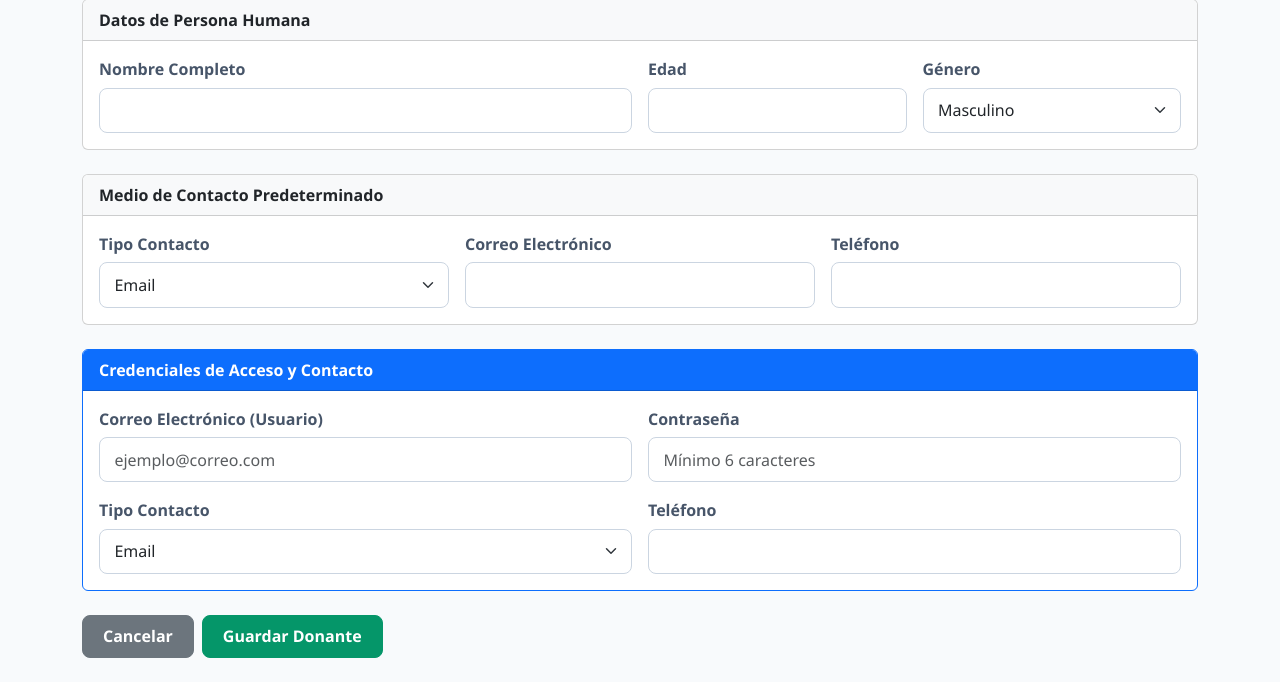
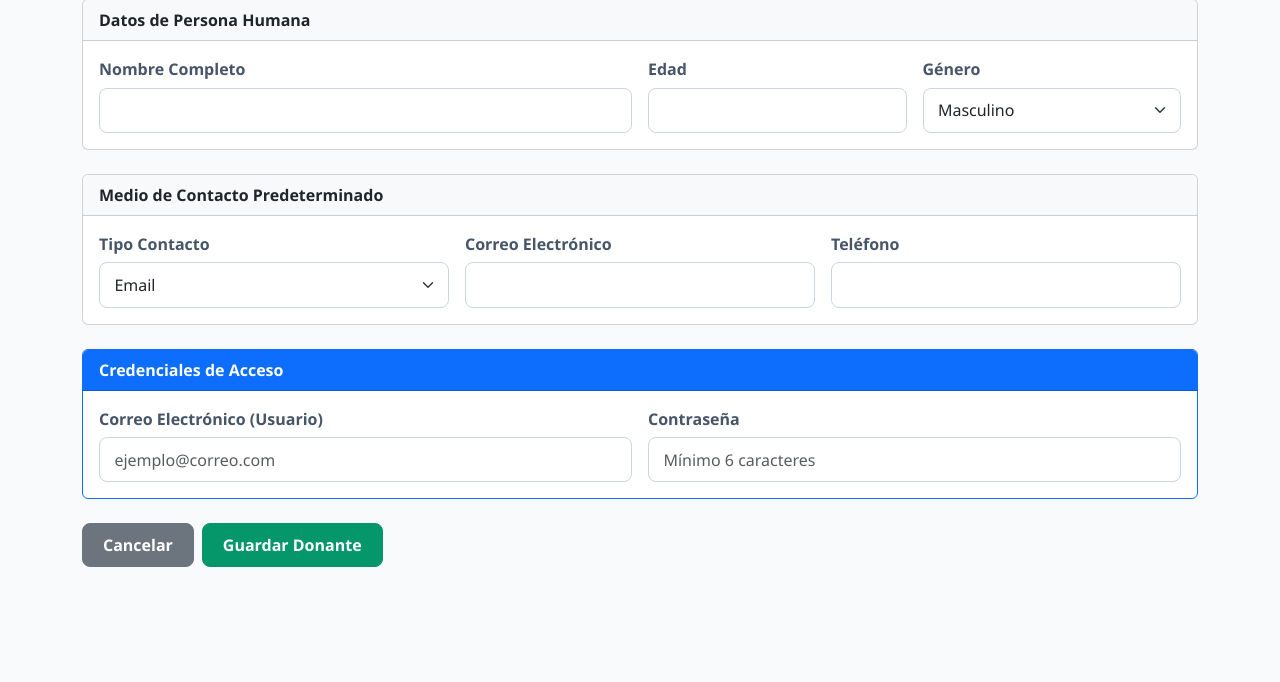
Before and after one commit to Pazsantiago/TP_Anual_Grupo10_K3002, a Spring Boot app: page /donantes/nuevo in a window 1280 px wide. Shown: the part 299-981 px from the top of the page. After the commit the page ends 866 px from the top, so only its background shows below. Run offline with Spring Boot 4, Linux system fonts and the light colour scheme; some of the project's set-up classes (security, data sources, template engines, error pages and the like) are left out, and stand-ins take their place.

Commit message:
Arreglo form y keycloak service

```diff
--- a/src/main/java/org/example/donacionesfrontend/controllers/donaciones/DonanteController.java
+++ b/src/main/java/org/example/donacionesfrontend/controllers/donaciones/DonanteController.java
@@ -56,17 +56,14 @@ public class DonanteController {
     @PostMapping("/nuevo")
     public String guardarDonante(
             @ModelAttribute("donante") DonanteRequestDTO donanteDTO,
+            @RequestParam("email") String email,
             @RequestParam("password") String password,
             RedirectAttributes redirectAttributes) {
 
         try {
-            // 1. Obtenemos el correo del medio de contacto enviado
-            String email = donanteDTO.getMediosDeContacto() .getFirst().getCorreoElectronico();
 
-            // 2. Creamos el usuario en Keycloak enviando mail, clave en texto plano y rol
             keycloakAdminService.crearUsuarioEnKeycloak(
                     email,
-                    donanteDTO.getMediosDeContacto().getFirst().getTelefono(),
                     password,
                     "ROLE_DONANTE"
             );
--- a/src/main/resources/templates/donantes/formulario.html
+++ b/src/main/resources/templates/donantes/formulario.html
@@ -102,20 +102,17 @@
     </div>
 
     <div class="card mb-4 border-primary">
-        <div class="card-header bg-primary text-white fw-bold">Credenciales de Acceso y Contacto</div>
+        <div class="card-header bg-primary text-white fw-bold">Credenciales de Acceso</div>
         <div class="card-body">
             <div class="row g-3">
-
                 <div class="col-md-6">
                     <label class="form-label fw-bold">Correo Electrónico (Usuario)</label>
                     <input type="email"
-                           th:field="*{mediosDeContacto[0].correoElectronico}"
+                           name="email"
                            class="form-control"
                            placeholder="ejemplo@correo.com"
                            required/>
                 </div>
-
-
                 <div class="col-md-6">
                     <label class="form-label fw-bold">Contraseña</label>
                     <input type="password"
@@ -125,23 +122,6 @@
                            required
                            minlength="6"/>
                 </div>
-
-                <div class="col-md-6">
-                    <label class="form-label">Tipo Contacto</label>
-                    <select th:field="*{mediosDeContacto[0].tipo}" class="form-select">
-                        <option value="EMAIL">Email</option>
-                        <option value="WHATSAPP">WhatsApp</option>
-                        <option value="TELEFONO">Teléfono</option>
-                    </select>
-                </div>
-
-                <div class="col-md-6">
-                    <label class="form-label">Teléfono</label>
-                    <input type="text" th:field="*{mediosDeContacto[0].telefono}" class="form-control"/>
-                </div>
-
-                <input type="hidden" th:field="*{mediosDeContacto[0].esPredeterminado}" value="true"/>
-
             </div>
         </div>
     </div>
```
Also changed, not shown: src/main/java/org/example/donacionesfrontend/services/KeycloakAdminService.java (+3 -15 lines).
